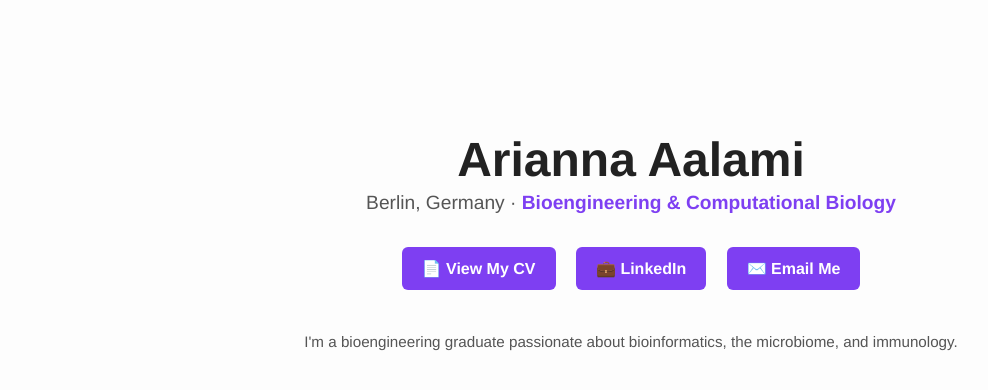
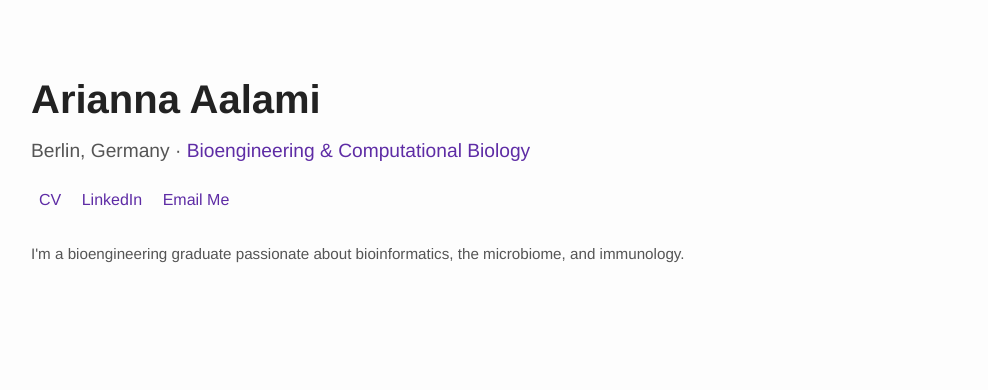
Before and after one commit to ariannaaalami/ariannaaalami.github.io, a plain HTML site: page index.html in a window 1280 px wide. Shown: the whole page, without its empty margins (9-997 px from the left). Drawn offline with Linux system fonts and the light colour scheme; a web font is replaced by a local one.

Commit message:
Update index.html

```diff
--- a/index.html
+++ b/index.html
@@ -13,17 +13,12 @@
             background-color: #fdfdfd;
             color: #222;
             margin: 0;
-            padding: 0;
-        }
-        .container {
-            max-width: 700px;
-            margin: 80px auto;
-            padding: 20px;
-            text-align: center;
+            padding: 40px;
+            line-height: 1.6;
         }
         h1 {
-            font-size: 3rem;
-            font-weight: 700;
+            font-size: 2.5rem;
+            font-weight: 600;
             margin-bottom: 5px;
         }
         h2 {
@@ -33,28 +28,23 @@
             margin-top: 0;
         }
         .highlight {
-            color: #7e3ff2;
-            font-weight: 600;
+            color: #5e2ca5;
+            font-weight: 400;
         }
         .links {
-            margin-top: 25px;
+            margin-top: 20px;
         }
         a {
             text-decoration: none;
-            color: white;
-            background-color: #7e3ff2;
-            padding: 12px 20px;
+            color: #5e2ca5;
             margin: 8px;
-            border-radius: 6px;
-            font-weight: 600;
-            transition: background-color 0.3s ease;
-            display: inline-block;
+            font-weight: 400;
         }
         a:hover {
             background-color: #5d2bbd;
         }
         .contact {
-            margin-top: 35px;
+            margin-top: 30px;
             font-size: 0.95rem;
             color: #555;
         }
@@ -66,9 +56,9 @@
         <h2>Berlin, Germany · <span class="highlight">Bioengineering & Computational Biology</span></h2>
 
         <div class="links">
-            <a href="CV.pdf" target="_blank">📄 View My CV</a>
-            <a href="www.linkedin.com/in/arianna-aalami-328576231" target="_blank">💼 LinkedIn</a>
-            <a href="mailto:ariannaa@alumni.stanford.edu">✉️ Email Me</a>
+            <a href="CV.pdf" target="_blank">CV</a>
+            <a href="www.linkedin.com/in/arianna-aalami-328576231" target="_blank">LinkedIn</a>
+            <a href="mailto:ariannaa@alumni.stanford.edu">Email Me</a>
         </div>
 
         <div class="contact">
```
